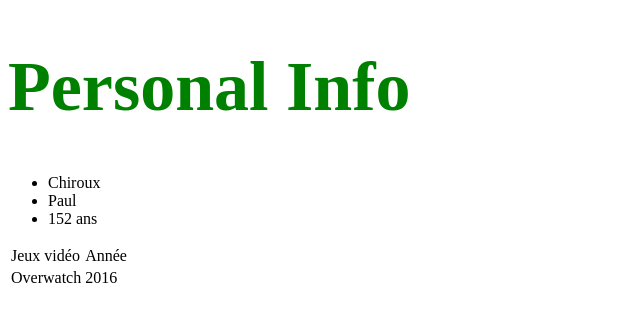
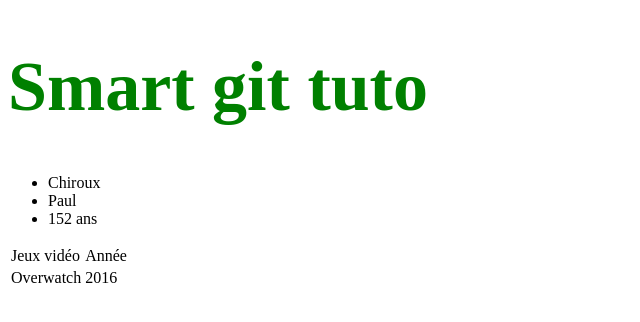
Before and after one commit to PaulChiroux/PaulChiroux.github.io, a plain HTML site: page index.html in a window 1280 px wide. Shown: the whole page, without its empty margins (0-640 px from the left). Drawn offline with Linux system fonts and the light colour scheme.

Commit message:
new title

```diff
--- a/index.html
+++ b/index.html
@@ -7,7 +7,7 @@
   </head>
 
   <body>
-    <h1>Personal Info</h1>
+    <h1>Smart git tuto</h1>
     <ul>
         <li>Chiroux</li>
         <li>Paul</li>
```
